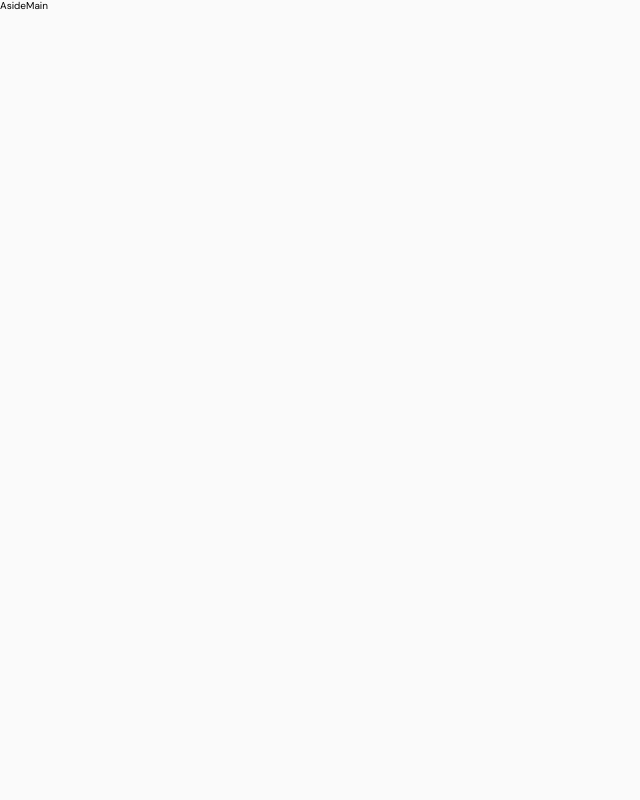
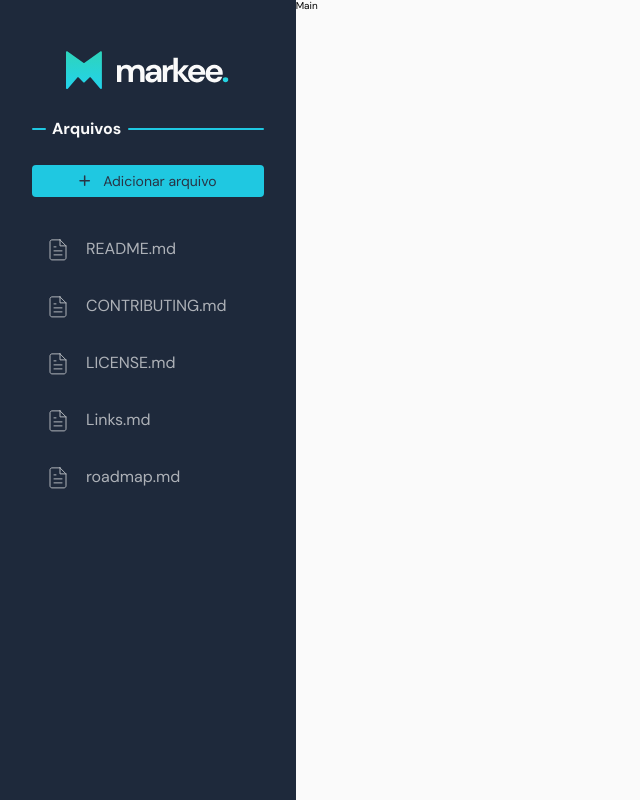
Before and after one commit to joaogabriel-sg/markee-app, a React (Create React App) app: page / in a window 1280 px wide. Shown: the whole page, without its empty margins (0-640 px from the left). Built offline with nearby package versions, Linux system fonts and the light colour scheme.

Commit message:
✨ feat: create and style aside

```diff
--- a/src/components/aside/index.tsx
+++ b/src/components/aside/index.tsx
@@ -1,9 +1,40 @@
-import { Container } from './styles'
+import { files } from 'mocks/files'
+
+import * as S from './styles'
+
+import logoImg from 'assets/logo.svg'
+import plusIcon from 'assets/plus-symbol.svg'
+import deleteIcon from 'assets/delete-icon.svg'
+import fileWhiteIcon from 'assets/file-white-icon.svg'
 
 export function Aside () {
   return (
-    <Container>
-      <span>Aside</span>
-    </Container>
+    <S.Container>
+      <S.LogoImg src={logoImg} alt='Markee App' />
+
+      <S.Title>Arquivos</S.Title>
+
+      <S.AddFileButton>
+        <S.PlusIcon src={plusIcon} alt='Adicionar arquivo' />
+        Adicionar arquivo
+      </S.AddFileButton>
+
+      <S.Files>
+        {files.map((file) => (
+          <S.File key={file.id}>
+            <S.Link href='/'>
+              <S.FileIcon src={fileWhiteIcon} alt={`Arquivo ${file.name}`} />
+              <S.FileName>{file.name}.md</S.FileName>
+            </S.Link>
+            <S.DeleteButton type='button'>
+              <S.DeleteIcon
+                src={deleteIcon}
+                alt={`Deletar arquivo ${file.name}.md`}
+              />
+            </S.DeleteButton>
+          </S.File>
+        ))}
+      </S.Files>
+    </S.Container>
   )
 }
--- a/src/components/aside/styles.ts
+++ b/src/components/aside/styles.ts
@@ -1,3 +1,191 @@
-import styled from 'styled-components'
+import styled from 'styled-components/macro'
 
-export const Container = styled.aside``
+export const Container = styled.aside`
+  background: ${({ theme }) => theme.colors.black};
+  padding: 2.4rem 0.8rem;
+  overflow: hidden;
+
+  display: flex;
+  flex-direction: column;
+  align-items: center;
+
+  @media(min-width: 920px) {
+    max-width: min(36rem, 30vw);
+    padding: 4.8rem 3.2rem;
+  }
+`
+
+export const LogoImg = styled.img`
+  max-width: 100%;
+  margin-bottom: 2.4rem;
+`
+
+export const Title = styled.h2`
+  display: flex;
+  align-items: center;
+  gap: 0.64rem;
+
+  font-size: 1.6rem;
+  line-height: 1.5;
+  color: ${({ theme }) => theme.colors.white};
+
+  &::before,
+  &::after {
+    content: '';
+
+    background: ${({ theme }) => theme.colors.primary};
+    width: 3.2rem;
+    height: 2px;
+    border-radius: 4px;
+  }
+
+  @media(min-width: 920px) {
+    width: 100%;
+
+    &::before {
+      width: 100%;
+      max-width: 1.35rem;
+    }
+
+    &::after {
+      width: 100%;
+    }
+  }
+`
+
+export const AddFileButton = styled.button`
+  background: ${({ theme }) => theme.colors.primary};
+  width: 100%;
+  max-width: 26.8rem;
+
+  padding: 0.8rem;
+  border: none;
+  border-radius: 4px;
+  margin: 2.4rem 0 3.2rem;
+
+  display: flex;
+  align-items: center;
+  justify-content: center;
+
+  font-size: 1.4rem;
+  color: ${({ theme }) => theme.colors.lightBlack};
+  cursor: pointer;
+  transition: transform 0.2s ease-in-out;
+
+  &:hover {
+    transform: scale(1.02, 1.02);
+  }
+`
+
+export const PlusIcon = styled.img`
+  flex-shrink: 0;
+  margin-right: 1.2rem;
+`
+
+export const Files = styled.ul`
+  width: 100%;
+  padding-bottom: 0.8rem;
+  list-style: none;
+
+  display: flex;
+  overflow-x: auto;
+
+  &::-webkit-scrollbar {
+    height: 4px;
+  }
+
+  &::-webkit-scrollbar-thumb {
+    background: ${({ theme }) => theme.colors.white};
+    border-radius: 4px;
+  }
+
+  &::-webkit-scrollbar-track {
+    background: ${({ theme }) => theme.colors.black};
+  }
+
+  @media(min-width: 920px) {
+    width: 100%;
+    flex-direction: column;
+    overflow-x: initial;
+  }
+`
+
+export const File = styled.li`
+  background: ${({ theme }) => theme.colors.lightBlack};
+  padding: 0.8rem 1.4rem;
+  border-radius: 6px;
+
+  display: flex;
+  align-items: center;
+  justify-content: space-between;
+
+  opacity: 0.65;
+  transition: background 0.2s ease-in-out, opacity 0.2s ease-in-out;
+
+  &:hover {
+    opacity: 1;
+  }
+
+  & + & {
+    margin-left: 1.6rem;
+  }
+
+  @media(min-width: 920px) {
+    background: none;
+
+    & + & {
+      margin-top: 1.6rem;
+      margin-left: 0;
+    }
+
+    &:hover {
+      background: ${({ theme }) => theme.colors
+    .lightBlack};
+      opacity: 1;
+
+      > button {
+        opacity: 1;
+      }
+    }
+  }
+`
+
+export const Link = styled.a`
+  width: 100%;
+  margin-right: 1.2rem;
+
+  overflow: hidden;
+
+  display: flex;
+  align-items: center;
+
+  font-size: 1.6rem;
+  text-decoration: none;
+  color: ${({ theme }) => theme.colors.white};
+`
+
+export const FileIcon = styled.img`
+  margin-right: 1.6rem;
+`
+
+export const FileName = styled.span`
+  overflow: hidden;
+  text-overflow: ellipsis;
+`
+
+export const DeleteButton = styled.button`
+  background: none;
+
+  flex-shrink: 0;
+  border: none;
+  cursor: pointer;
+  opacity: 1;
+
+  transition: opacity 0.2s ease-in-out;
+
+  @media(min-width: 920px) {
+    opacity: 0;
+  }
+`
+
+export const DeleteIcon = styled.img``
```
